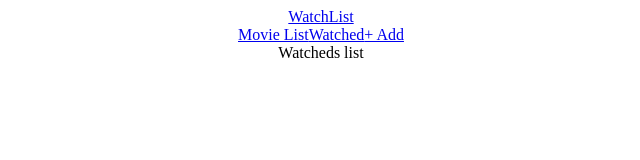
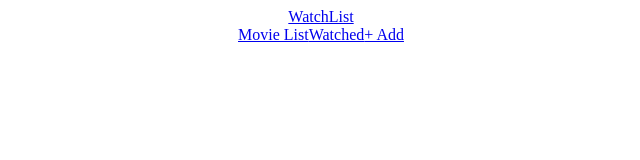
Before and after one commit to Javierz299/movie-api, a React (Create React App) app: page /watched in a window 1280 px wide. Shown: the top 160 px of the page, without its empty margins (319-959 px from the left). Built offline with nearby package versions, Linux system fonts and the light colour scheme.

Commit message:
able to add movies to watched route

```diff
--- a/src/components/MovieCard/MoiveCard.js
+++ b/src/components/MovieCard/MoiveCard.js
@@ -1,7 +1,11 @@
 import React, { Fragment } from 'react'
 import config from '../../config/config'
+import * as ACTIONS from '../../store/actions/actions'
+
+import { useDispatch } from 'react-redux'
 
 const MoiveCard = ({movie}) => {
+    const dispatch = useDispatch()
     return (
         <Fragment>
             <h2>{movie.title}</h2>
@@ -9,7 +13,13 @@ const MoiveCard = ({movie}) => {
 
             <img src={`${config.IMG_ENDPOINT}/${movie.poster_path}`}
             alt={`${movie.title} Poster`} />
-            <button onClick={() => console.log('clicked', movie.title)}>ADD TO WATCHLIST</button>
+            <button onClick={() => dispatch(ACTIONS.watched_movie({
+                title: movie.title,
+                release: movie.release_date.substring(0,4),
+                img: movie.poster_path
+                }))}>
+                ADD TO WATCHLIST
+                </button>
         </Fragment>
     )
 }
--- a/src/components/Watched/Watched.js
+++ b/src/components/Watched/Watched.js
@@ -1,9 +1,19 @@
 import React from 'react'
 
+import { useSelector } from 'react-redux'
+
 const WatchedList = () => {
+    const watched = useSelector(state => state.movie_reducer.watched_list)
+
+    console.log('watched',watched)
     return (
         <div>
-            Watcheds list
+           {watched.length > 0 &&
+           watched.map(movie => (
+           <h2>{movie.title}</h2>
+           ))
+
+           }
         </div>
     )
 }
```
